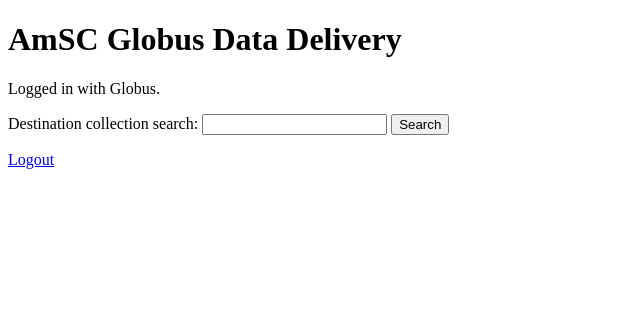
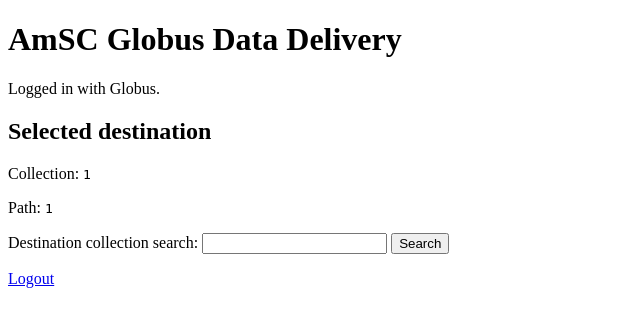
Before and after one commit to RaiqaRasool/amsc-d2.2, a Flask app: page / in a window 1280 px wide. Shown: the top 327 px of the page, without its empty margins (0-640 px from the left). Run offline with Flask 3, Linux system fonts and the light colour scheme; the visitor is signed in with stand-in values (Sample User, id 1).

Commit message:
feat(transfer): select destination folder

```diff
--- a/app.py
+++ b/app.py
@@ -48,7 +48,12 @@ def child_path(parent_path, name):
 
 @app.get("/")
 def index():
-    return render_template("index.html", logged_in=session.get("logged_in"))
+    return render_template(
+        "index.html",
+        logged_in=session.get("logged_in"),
+        destination_collection_id=session.get("destination_collection_id"),
+        destination_path=session.get("destination_path"),
+    )
 
 
 @app.get("/login")
@@ -132,6 +137,24 @@ def browse_collection(collection_id):
     )
 
 
+@app.post("/destination/select")
+def select_destination():
+    if transfer_client() is None:
+        return redirect(url_for("login"))
+
+    collection_id = request.form.get("collection_id", "").strip()
+    path = request.form.get("path", "").strip() or "/"
+    if not collection_id:
+        return "Missing destination collection.", 400
+    if not path.startswith("/"):
+        path = "/" + path
+
+    session["destination_collection_id"] = collection_id
+    session["destination_path"] = path
+
+    return redirect(url_for("index"))
+
+
 @app.get("/logout")
 def logout():
     session.clear()
--- a/templates/collection_browse.html
+++ b/templates/collection_browse.html
@@ -8,6 +8,12 @@
     <h1>Browse Collection</h1>
     <p>Collection: <code>{{ collection_id }}</code></p>
     <p>Path: <code>{{ path }}</code></p>
+
+    <form action="{{ url_for('select_destination') }}" method="post">
+      <input type="hidden" name="collection_id" value="{{ collection_id }}">
+      <input type="hidden" name="path" value="{{ path }}">
+      <button type="submit">Choose this folder</button>
+    </form>
 
     {% if path != "/" %}
       <p>
--- a/templates/index.html
+++ b/templates/index.html
@@ -9,6 +9,12 @@
 
     {% if logged_in %}
       <p>Logged in with Globus.</p>
+      {% if destination_collection_id and destination_path %}
+        <h2>Selected destination</h2>
+        <p>Collection: <code>{{ destination_collection_id }}</code></p>
+        <p>Path: <code>{{ destination_path }}</code></p>
+      {% endif %}
+
       <form action="{{ url_for('search_collections') }}" method="get">
         <label>
           Destination collection search:
```
